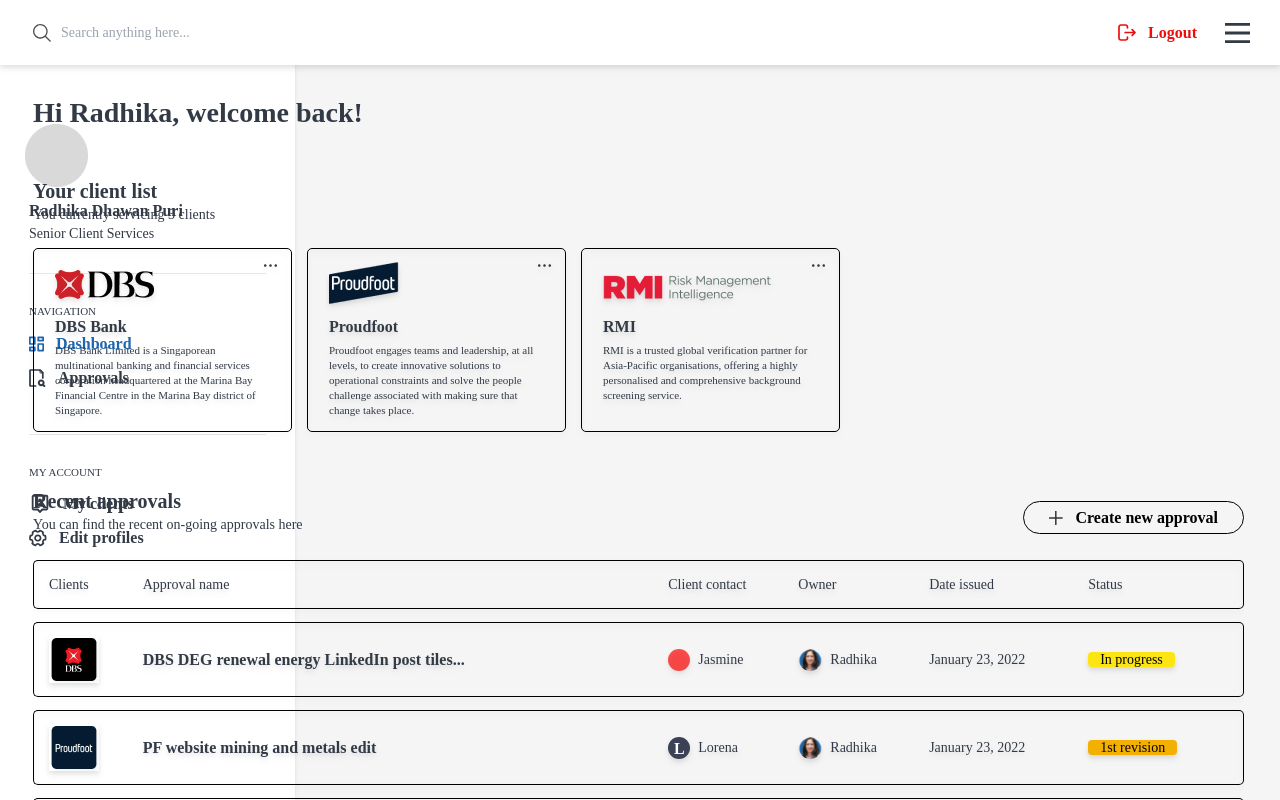
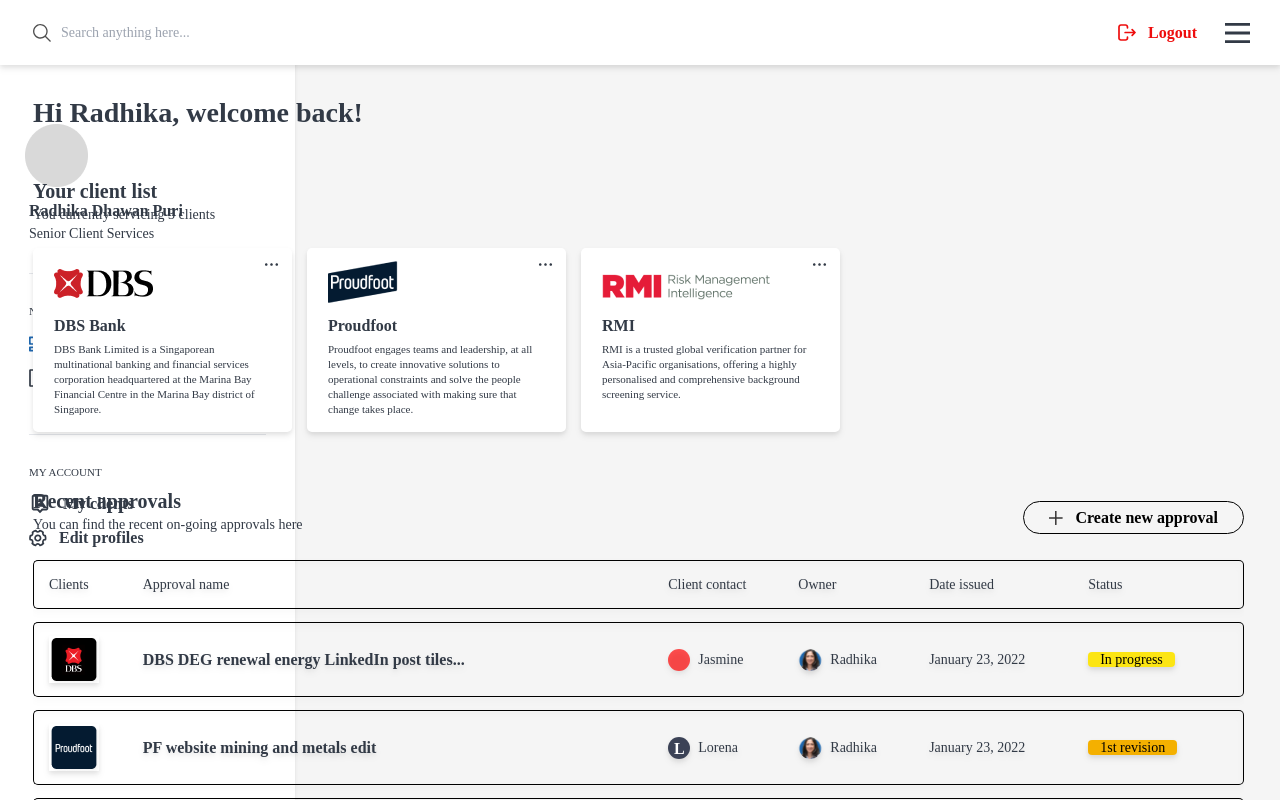
Before and after one commit to harun5897/gemstar, a React (Create React App) app: page / in a window 1280 px wide. Shown: the top 800 px of the page. Built offline with nearby package versions, Linux system fonts and the light colour scheme.

Commit message:
refactor(card): change background color

```diff
--- a/src/components/card/Card.js
+++ b/src/components/card/Card.js
@@ -6,7 +6,7 @@
 function Card () {
   return (
     <div className="ml-[33px] flex flex-wrap">
-      <div className="sm:w-[259px] mt-[24px] h-[184px] rounded-[5px] p-[21px] relative sm:mr-[15px] mr-0 drop-shadow-md border border-black">
+      <div className="sm:w-[259px] mt-[24px] h-[184px] rounded-[5px] p-[21px] relative sm:mr-[15px] mr-0 drop-shadow-md bg-white">
         <img className="absolute right-[10px] top-[6px]" src={ IconDot } alt='' />
         <img src={ LogoDbs } alt='' />
         <div className="mt-[16px]">
@@ -14,7 +14,7 @@
           <p className="text-[11px] font-[400] leading-[15px] mt-[4px]"> DBS Bank Limited is a Singaporean multinational banking and financial services corporation headquartered at the Marina Bay Financial Centre in the Marina Bay district of Singapore. </p>
         </div>
       </div>
-      <div className="sm:w-[259px] mt-[24px] h-[184px] rounded-[5px] px-[21px] pt-[10px] relative sm:mr-[15px] mr-0 drop-shadow-md border border-black">
+      <div className="sm:w-[259px] mt-[24px] h-[184px] rounded-[5px] px-[21px] pt-[10px] relative sm:mr-[15px] mr-0 drop-shadow-md bg-white">
         <img className="absolute right-[10px] top-[6px]" src={ IconDot } alt='' />
         <img src={ LogoProudfoot } alt='' />
         <div className="mt-[9px]">
@@ -22,7 +22,7 @@
           <p className="text-[11px] font-[400] leading-[15px] mt-[4px]"> Proudfoot engages teams and leadership, at all levels, to create innovative solutions to operational constraints and solve the people challenge associated with making sure that change takes place. </p>
         </div>
       </div>
-      <div className="sm:w-[259px] mt-[24px] h-[184px] rounded-[5px] px-[21px] pt-[26px] relative sm:mr-[15px] mr-0 drop-shadow-md border border-black">
+      <div className="sm:w-[259px] mt-[24px] h-[184px] rounded-[5px] px-[21px] pt-[26px] relative sm:mr-[15px] mr-0 drop-shadow-md bg-white">
         <img className="absolute right-[10px] top-[6px]" src={ IconDot } alt='' />
         <img src={ LogoRmi } alt='' />
         <div className="mt-[14px]">
```
